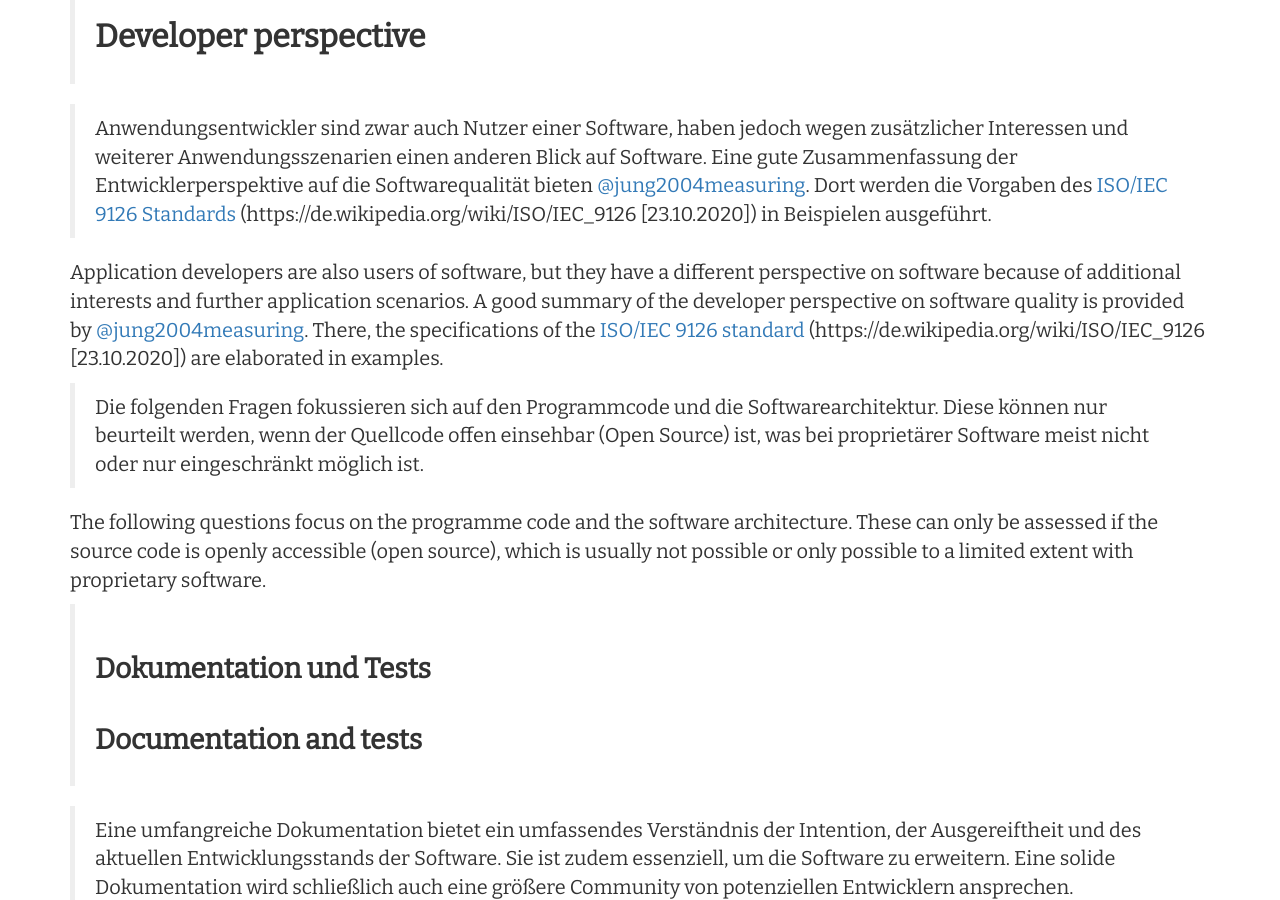
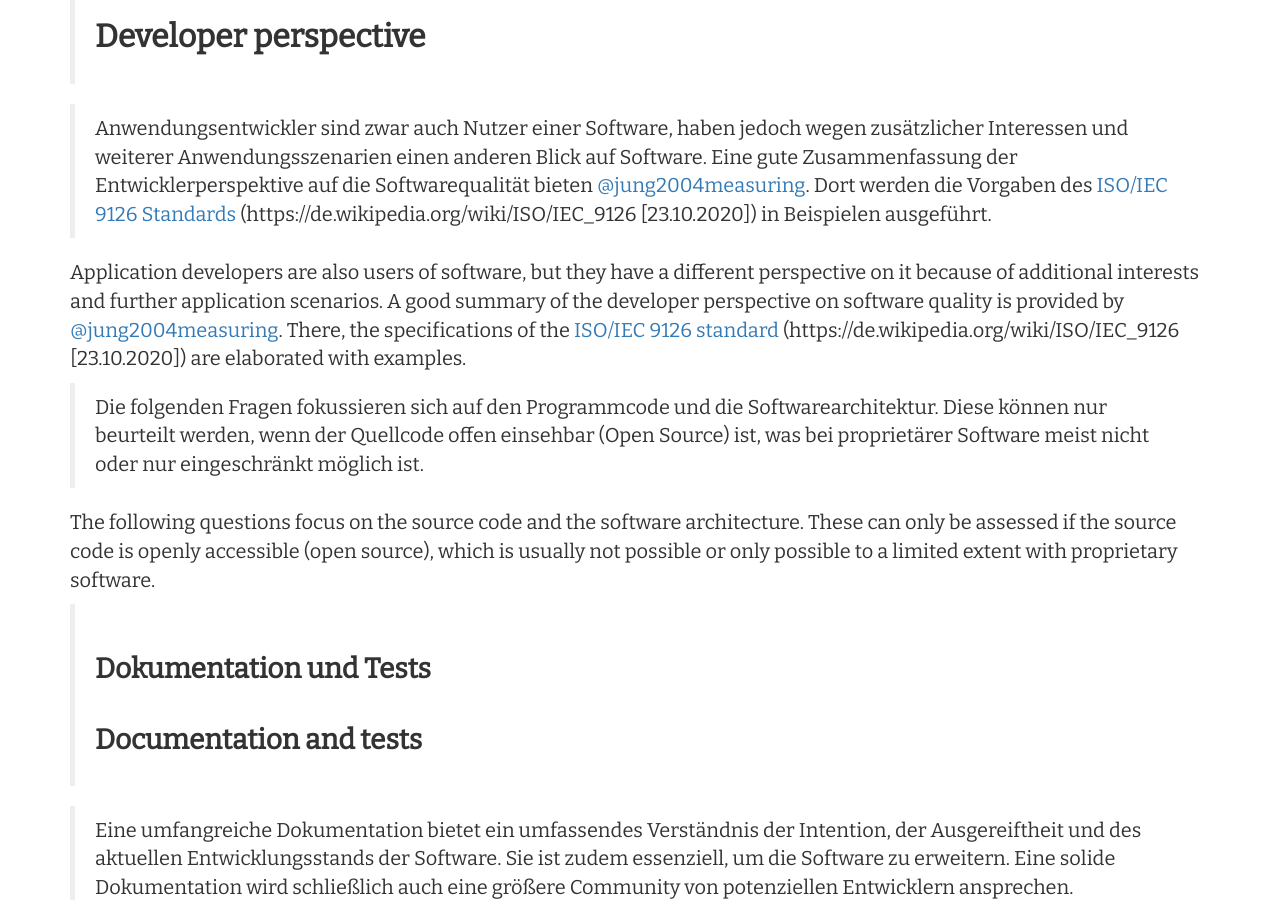
Before and after one commit to Research-Squirrel-Engineers/Impuls_SoftwareRezensionen_DGUF, a Jekyll site: the page built from Draft_EN.md, in a window 1280 px wide and 900 px high, scrolled down 30511 px. Built offline with Jekyll 4.4.1, drawn with Linux system fonts in a browser that asks for light colours; nearby versions of some CDN libraries; emoji names are drawn with the system emoji font.

Commit message:
developer intro checked

```diff
--- a/Draft_EN.md
+++ b/Draft_EN.md
@@ -420,11 +420,11 @@ For use in university research and teaching, the question of data protection oft
 
 > Anwendungsentwickler sind zwar auch Nutzer einer Software, haben jedoch wegen zusätzlicher Interessen und weiterer Anwendungsszenarien einen anderen Blick auf Software. Eine gute Zusammenfassung der Entwicklerperspektive auf die Softwarequalität bieten [@jung2004measuring](#jung2004measuring). Dort werden die Vorgaben des [ISO/IEC 9126 Standards](https://de.wikipedia.org/wiki/ISO/IEC_9126) (https://de.wikipedia.org/wiki/ISO/IEC_9126 [23.10.2020]) in Beispielen ausgeführt.
 
-Application developers are also users of software, but they have a different perspective on software because of additional interests and further application scenarios. A good summary of the developer perspective on software quality is provided by [@jung2004measuring](#jung2004measuring). There, the specifications of the [ISO/IEC 9126 standard](https://de.wikipedia.org/wiki/ISO/IEC_9126) (https://de.wikipedia.org/wiki/ISO/IEC_9126 [23.10.2020]) are elaborated in examples.
+Application developers are also users of software, but they have a different perspective on it because of additional interests and further application scenarios. A good summary of the developer perspective on software quality is provided by [@jung2004measuring](#jung2004measuring). There, the specifications of the [ISO/IEC 9126 standard](https://de.wikipedia.org/wiki/ISO/IEC_9126) (https://de.wikipedia.org/wiki/ISO/IEC_9126 [23.10.2020]) are elaborated with examples.
 
 > Die folgenden Fragen fokussieren sich auf den Programmcode und die Softwarearchitektur. Diese können nur beurteilt werden, wenn der Quellcode offen einsehbar (Open Source) ist, was bei proprietärer Software meist nicht oder nur eingeschränkt möglich ist.
 
-The following questions focus on the programme code and the software architecture. These can only be assessed if the source code is openly accessible (open source), which is usually not possible or only possible to a limited extent with proprietary software.
+The following questions focus on the source code and the software architecture. These can only be assessed if the source code is openly accessible (open source), which is usually not possible or only possible to a limited extent with proprietary software.
 
 > #### Dokumentation und Tests
 #### Documentation and tests
```
